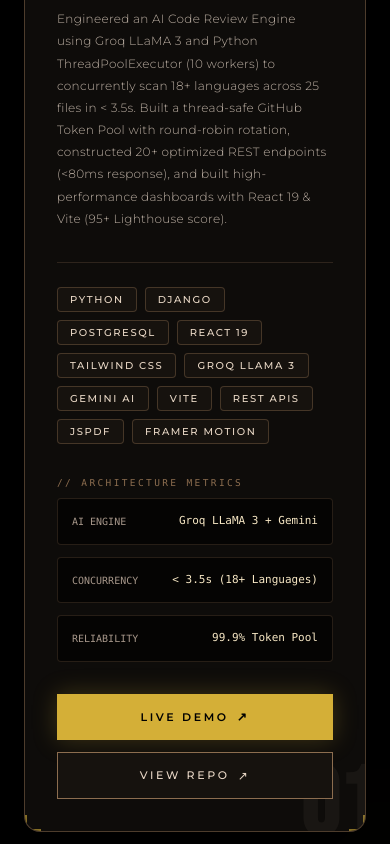
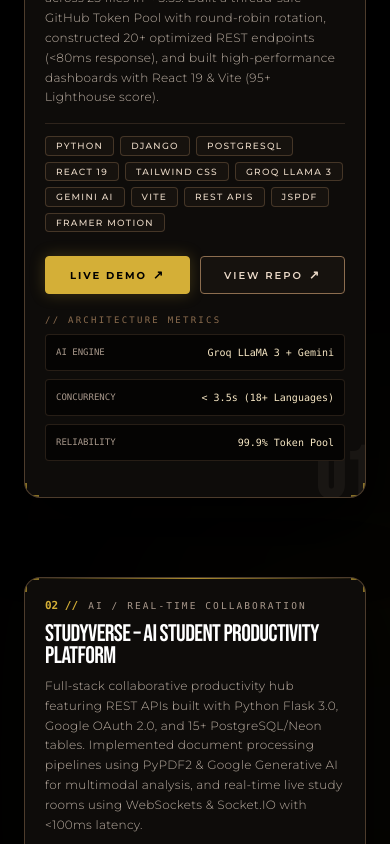
Before and after one commit to PoreKrisha29/Portfolio, a React (Vite) app: page / in a window 390 px wide. Shown: the part 2600-3444 px from the top of the page. Built offline with nearby package versions, Linux system fonts and the light colour scheme; a web font is replaced by a local one.

Commit message:
fix: make project action links always visible on mobile view with responsive card layout

```diff
--- a/src/components/ProjectsSection.tsx
+++ b/src/components/ProjectsSection.tsx
@@ -206,49 +206,49 @@
         >
           {projects.map((project) => (
             <ScrollStackItem key={project.title}>
-              <div className="relative w-full rounded-2xl border border-[#8C6D4F]/50 bg-[#0E0C0A] p-8 sm:p-12 shadow-[0_25px_70px_rgba(0,0,0,0.98)] group overflow-hidden transition-colors duration-500 hover:border-[#D4AF37]">
+              <div className="relative w-full rounded-2xl border border-[#8C6D4F]/50 bg-[#0E0C0A] p-5 sm:p-8 lg:p-12 shadow-[0_25px_70px_rgba(0,0,0,0.98)] group overflow-hidden transition-colors duration-500 hover:border-[#D4AF37]">
 
                 {/* Top Gold Border Light Flare */}
                 <div className="absolute top-0 left-0 right-0 h-[1px] bg-gradient-to-r from-transparent via-[#D4AF37]/80 to-transparent" />
 
                 {/* Corner Minimal L-Brackets */}
-                <div className="absolute top-0 left-0 w-4 h-4 border-t-2 border-l-2 border-[#D4AF37]/60 group-hover:border-[#D4AF37] transition-colors" />
-                <div className="absolute top-0 right-0 w-4 h-4 border-t-2 border-r-2 border-[#D4AF37]/60 group-hover:border-[#D4AF37] transition-colors" />
-                <div className="absolute bottom-0 left-0 w-4 h-4 border-b-2 border-l-2 border-[#D4AF37]/60 group-hover:border-[#D4AF37] transition-colors" />
-                <div className="absolute bottom-0 right-0 w-4 h-4 border-b-2 border-r-2 border-[#D4AF37]/60 group-hover:border-[#D4AF37] transition-colors" />
+                <div className="absolute top-0 left-0 w-3.5 h-3.5 sm:w-4 sm:h-4 border-t-2 border-l-2 border-[#D4AF37]/60 group-hover:border-[#D4AF37] transition-colors" />
+                <div className="absolute top-0 right-0 w-3.5 h-3.5 sm:w-4 sm:h-4 border-t-2 border-r-2 border-[#D4AF37]/60 group-hover:border-[#D4AF37] transition-colors" />
+                <div className="absolute bottom-0 left-0 w-3.5 h-3.5 sm:w-4 sm:h-4 border-b-2 border-l-2 border-[#D4AF37]/60 group-hover:border-[#D4AF37] transition-colors" />
+                <div className="absolute bottom-0 right-0 w-3.5 h-3.5 sm:w-4 sm:h-4 border-b-2 border-r-2 border-[#D4AF37]/60 group-hover:border-[#D4AF37] transition-colors" />
 
                 {/* Big Background Watermark Number */}
                 <span
-                  className="absolute -bottom-6 -right-3 text-8xl sm:text-9xl font-bold text-[#EAD8C7]/5 select-none pointer-events-none leading-none"
+                  className="absolute -bottom-4 -right-2 sm:-bottom-6 sm:-right-3 text-7xl sm:text-9xl font-bold text-[#EAD8C7]/5 select-none pointer-events-none leading-none"
                   style={{ fontFamily: "'Bebas Neue', sans-serif" }}
                 >
                   {project.number}
                 </span>
 
                 {/* Content Grid */}
-                <div className="grid grid-cols-1 lg:grid-cols-12 gap-8 items-start relative z-10">
+                <div className="grid grid-cols-1 lg:grid-cols-12 gap-5 lg:gap-8 items-start relative z-10">
 
-                  {/* Left Column (7 Cols) */}
+                  {/* Left Column (7 Cols on desktop) */}
                   <div className="lg:col-span-7 flex flex-col justify-between">
                     <div>
-                      <div className="flex items-center space-x-3 mb-4">
-                        <span className="text-xs font-mono font-bold text-[#D4AF37]">
+                      <div className="flex items-center space-x-2.5 sm:space-x-3 mb-2 sm:mb-4">
+                        <span className="text-[11px] sm:text-xs font-mono font-bold text-[#D4AF37]">
                           {project.number} //
                         </span>
-                        <span className="text-[10.5px] font-mono tracking-[0.25em] uppercase text-[#A8988B]">
+                        <span className="text-[9.5px] sm:text-[10.5px] font-mono tracking-[0.22em] uppercase text-[#A8988B]">
                           {project.category}
                         </span>
                       </div>
 
                       <h3
-                        className="text-4xl sm:text-5xl lg:text-6xl font-normal tracking-tight text-white mb-4 group-hover:text-[#F7E7C4] transition-colors uppercase leading-[0.9]"
+                        className="text-2xl sm:text-4xl lg:text-5xl font-normal tracking-tight text-white mb-2 sm:mb-4 group-hover:text-[#F7E7C4] transition-colors uppercase leading-[0.95]"
                         style={{ fontFamily: "'Bebas Neue', sans-serif" }}
                       >
                         {project.title}
                       </h3>
 
                       <p
-                        className="text-xs sm:text-sm md:text-[14px] font-light text-[#BDB0A4] leading-[1.85] tracking-wide mb-8 max-w-2xl"
+                        className="text-xs sm:text-sm md:text-[14px] font-light text-[#BDB0A4] leading-[1.65] sm:leading-[1.85] tracking-wide mb-4 sm:mb-6 max-w-2xl"
                         style={{ fontFamily: "'Montserrat', sans-serif" }}
                       >
                         {project.description}
@@ -256,41 +256,70 @@
                     </div>
 
                     {/* Tech Stack Pills */}
-                    <div className="flex flex-wrap gap-2 pt-6 border-t border-[#8C6D4F]/25">
+                    <div className="flex flex-wrap gap-1.5 sm:gap-2 pt-3 sm:pt-5 border-t border-[#8C6D4F]/25">
                       {project.tech.map((t) => (
                         <span
                           key={t}
-                          className="px-3 py-1 text-[10px] font-medium tracking-[0.16em] uppercase rounded-sm border border-[#8C6D4F]/40 bg-[#16120E] text-[#E8D7C5] group-hover:border-[#D4AF37]/50 transition-all duration-300"
+                          className="px-2.5 py-0.5 sm:px-3 sm:py-1 text-[9px] sm:text-[10px] font-medium tracking-[0.14em] uppercase rounded-sm border border-[#8C6D4F]/40 bg-[#16120E] text-[#E8D7C5] group-hover:border-[#D4AF37]/50 transition-all duration-300"
                           style={{ fontFamily: "'Montserrat', sans-serif" }}
                         >
                           {t}
                         </span>
                       ))}
                     </div>
+
+                    {/* Action Buttons on Mobile (< lg) */}
+                    <div className="flex lg:hidden flex-row gap-2.5 pt-4 mt-2">
+                      {project.liveUrl ? (
+                        <a
+                          href={project.liveUrl}
+                          target="_blank"
+                          rel="noopener noreferrer"
+                          className="flex-1 inline-flex items-center justify-center space-x-1.5 px-4 py-2.5 border border-[#D4AF37] bg-[#D4AF37] hover:bg-[#E8DFD8] text-black text-[10px] font-bold tracking-[0.2em] uppercase transition-all duration-300 shadow-[0_0_15px_rgba(212,175,55,0.25)] rounded-sm"
+                          style={{ fontFamily: "'Montserrat', sans-serif" }}
+                        >
+                          <span>LIVE DEMO</span>
+                          <span className="text-xs font-bold">↗</span>
+                        </a>
+                      ) : null}
+                      <a
+                        href={project.githubUrl}
+                        target="_blank"
+                        rel="noopener noreferrer"
+                        className={`${project.liveUrl ? 'flex-1' : 'w-full'} inline-flex items-center justify-center space-x-1.5 px-4 py-2.5 border border-[#8C6D4F] bg-[#16120E] hover:border-[#D4AF37] text-[#EAD8C7] hover:text-white text-[10px] font-semibold tracking-[0.2em] uppercase transition-all duration-300 rounded-sm`}
+                        style={{ fontFamily: "'Montserrat', sans-serif" }}
+                      >
+                        <span>VIEW REPO</span>
+                        <span className="text-xs">↗</span>
+                      </a>
+                    </div>
                   </div>
 
-                  {/* Right Column (5 Cols) */}
-                  <div className="lg:col-span-5 flex flex-col justify-between h-full space-y-6 lg:pl-6 lg:border-l lg:border-[#8C6D4F]/25">
-                    <div className="space-y-3">
-                      <span className="text-[9.5px] font-mono tracking-[0.25em] uppercase text-[#8C6D4F] block mb-2">
+                  {/* Right Column (5 Cols on desktop) */}
+                  <div className="lg:col-span-5 flex flex-col justify-between h-full space-y-4 sm:space-y-6 lg:pl-6 lg:border-l lg:border-[#8C6D4F]/25">
+                    <div className="space-y-2 sm:space-y-3">
+                      <span className="text-[9px] sm:text-[9.5px] font-mono tracking-[0.25em] uppercase text-[#8C6D4F] block mb-1.5 sm:mb-2">
                         // ARCHITECTURE METRICS
                       </span>
+                      <div className="grid grid-cols-1 sm:grid-cols-3 lg:grid-cols-1 gap-2">
                         {project.metrics.map((m) => (
                           <div
                             key={m.label}
-                          className="p-3.5 rounded-sm border border-[#8C6D4F]/25 bg-[#050403] flex items-center justify-between"
+                            className="p-2.5 sm:p-3 rounded-sm border border-[#8C6D4F]/25 bg-[#050403] flex items-center justify-between"
                           >
-                          <span className="text-[10px] font-mono text-[#A8988B]">
+                            <span className="text-[9px] sm:text-[10px] font-mono text-[#A8988B]">
                               {m.label}
                             </span>
-                          <span className="text-[11px] font-mono font-medium text-[#F7E7C4]">
+                            <span className="text-[10px] sm:text-[11px] font-mono font-medium text-[#F7E7C4]">
                               {m.value}
                             </span>
                           </div>
                         ))}
                       </div>
+                    </div>
 
-                    <div className="flex flex-col sm:flex-row gap-3 pt-2">
+                    {/* Action Buttons on Desktop (>= lg) */}
+                    <div className="hidden lg:flex flex-col sm:flex-row gap-3 pt-2">
                       {project.liveUrl ? (
                         <a
                           href={project.liveUrl}
--- a/src/components/ScrollStack.css
+++ b/src/components/ScrollStack.css
@@ -6,6 +6,7 @@
 
 .scroll-stack-card {
   position: sticky;
+  top: var(--sticky-top, 70px);
   width: 100%;
   box-sizing: border-box;
   transform-origin: top center;
@@ -13,3 +14,9 @@
   backface-visibility: hidden;
   -webkit-backface-visibility: hidden;
 }
+
+@media (min-width: 768px) {
+  .scroll-stack-card {
+    top: var(--sticky-top, 95px);
+  }
+}
--- a/src/components/ScrollStack.tsx
+++ b/src/components/ScrollStack.tsx
@@ -20,20 +20,31 @@
   topOffset = 95,
   itemStackDistance = 24,
 }) => {
-  const stickyTop = topOffset + index * itemStackDistance;
+  const desktopTop = topOffset + index * itemStackDistance;
+  const mobileTop = 65 + index * 12;
   const isLast = index === totalItems - 1;
   const combinedClassName = `${itemClassName} ${className}`.trim();
 
   return (
     <div
       className={`scroll-stack-card sticky transition-all duration-300 ${
-        isLast ? 'mb-12' : 'mb-32 sm:mb-44 lg:mb-56'
+        isLast ? 'mb-10' : 'mb-20 sm:mb-32 lg:mb-44'
       } ${combinedClassName}`}
-      style={{
-        top: `${stickyTop}px`,
-        zIndex: (index + 1) * 10,
-      }}
+      style={
+        {
+          '--sticky-top': `${mobileTop}px`,
+          top: `var(--sticky-top)`,
+          zIndex: (index + 1) * 10,
+        } as React.CSSProperties
+      }
     >
+      <style>{`
+        @media (min-width: 768px) {
+          .scroll-stack-card:nth-child(${index + 1}) {
+            --sticky-top: ${desktopTop}px !important;
+          }
+        }
+      `}</style>
       {children}
     </div>
   );
@@ -62,7 +73,7 @@
   const totalItems = items.length;
 
   return (
-    <div className={`scroll-stack-wrapper relative w-full pb-24 ${className}`.trim()}>
+    <div className={`scroll-stack-wrapper relative w-full pb-20 ${className}`.trim()}>
       {items.map((child, index) => {
         if (React.isValidElement(child)) {
           return React.cloneElement(child as React.ReactElement<any>, {
```
Lines whose indentation alone changed are shown as unchanged.
